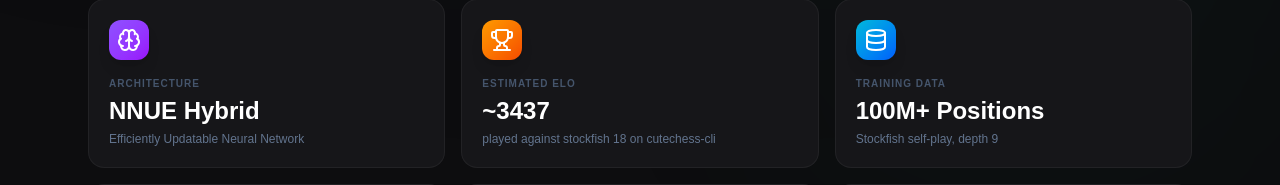
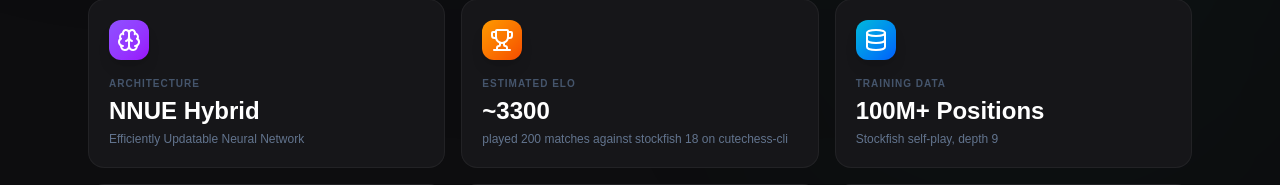
Before and after one commit to Amogh1221/DeepCastle-Official, a Next.js app in the folder web/: page / in a window 1280 px wide. Shown: the part 591-776 px from the top of the page. Built offline with nearby package versions, Linux system fonts and the light colour scheme; no server answers.

Commit message:
Update HomePage.tsx

```diff
--- a/web/src/app/components/HomePage.tsx
+++ b/web/src/app/components/HomePage.tsx
@@ -22,8 +22,8 @@ export function HomePage({ onPlay, onAnalyze }: { onPlay: () => void; onAnalyze:
     {
       icon: <Trophy className="w-6 h-6" />,
       label: "Estimated Elo",
-      value: "~3437",
-      sub: "played against stockfish 18 on cutechess-cli",
+      value: "~3300",
+      sub: "played 200 matches against stockfish 18 on cutechess-cli",
       color: "from-amber-500 to-orange-600",
     },
     {
```
